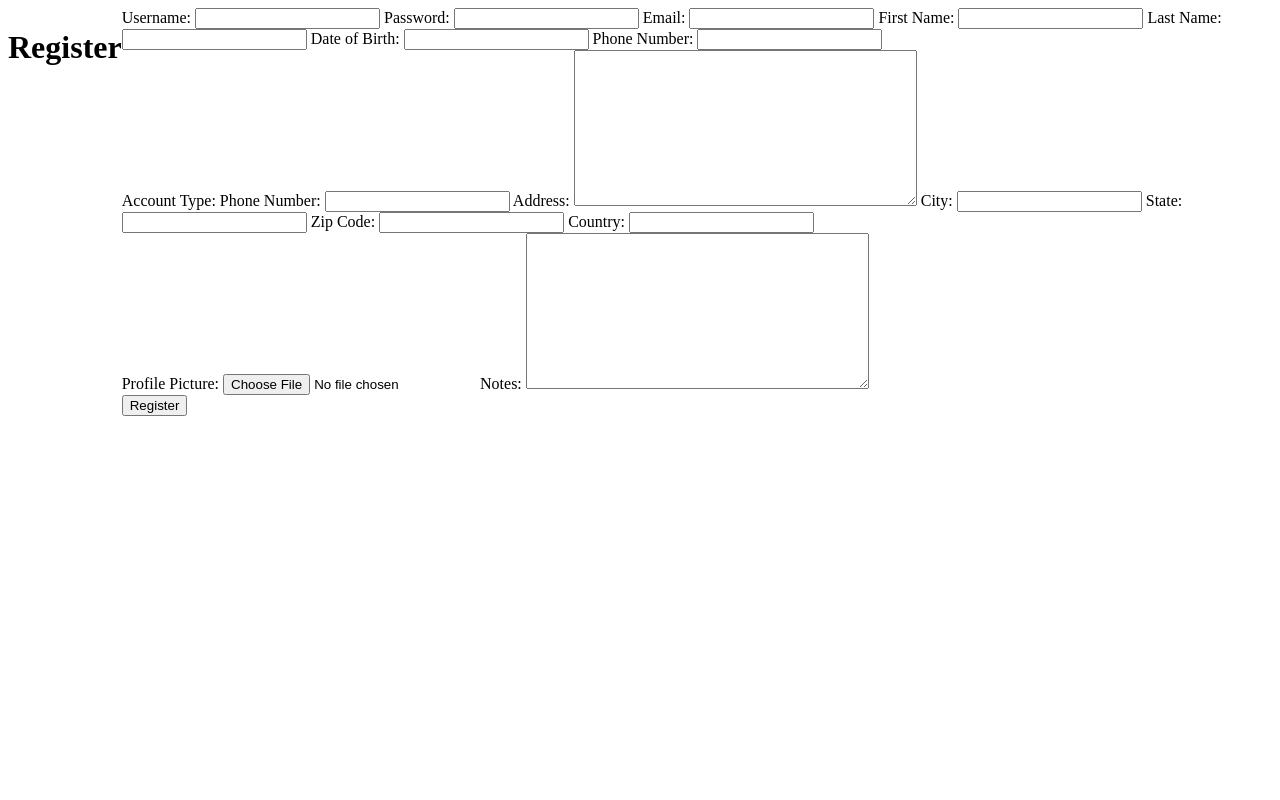
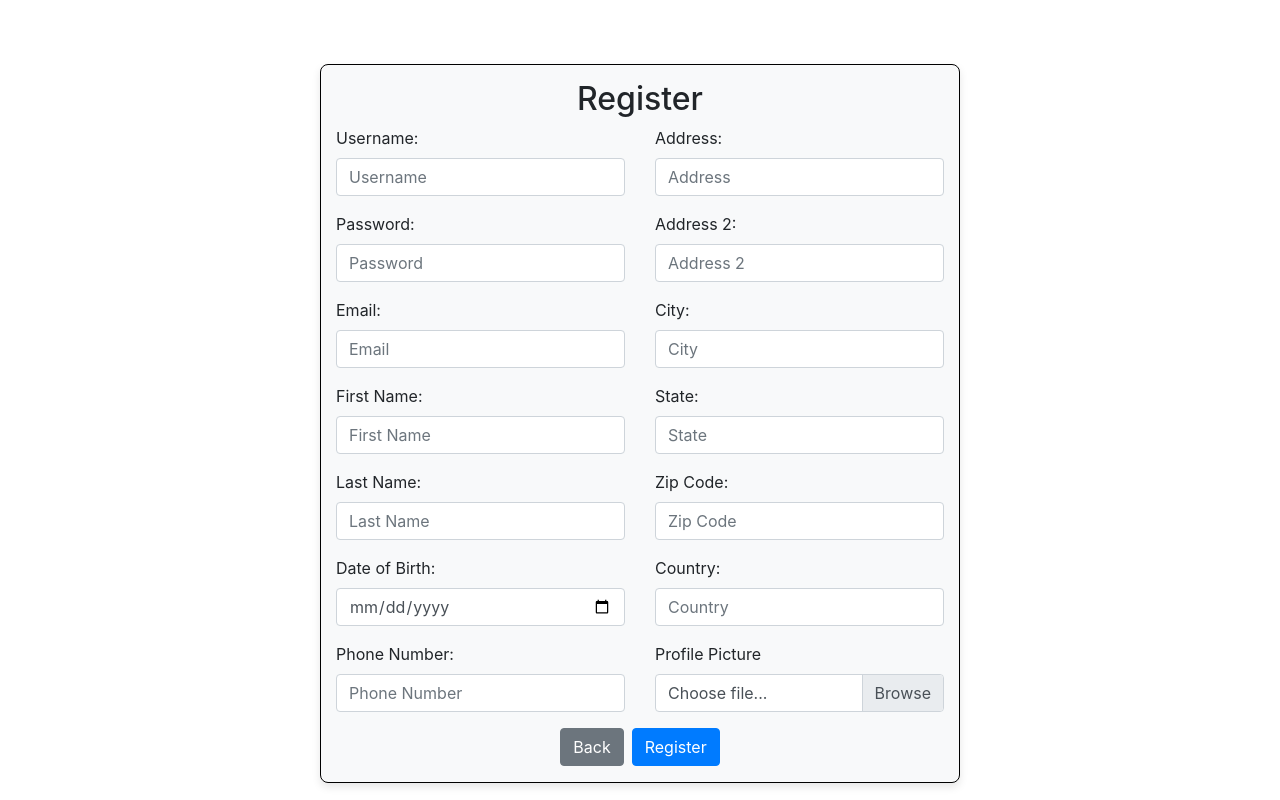
Before and after one commit to jakeymac/Plataforma-De-Vendas, a Django app: page /register_account/ in a window 1280 px wide. Run offline with Django 4.2, Linux system fonts and the light colour scheme; some libraries are stand-ins or nearby versions.

Commit message:
customer registration form complete in bootstrap, with API endpoint and initial verification

```diff
--- a/Plataforma_de_Vendas/Accounts/forms.py
+++ b/Plataforma_de_Vendas/Accounts/forms.py
@@ -5,12 +5,12 @@ from Stores.models import Store
 class AccountRegistrationForm(forms.ModelForm):
     class Meta:
         model = CustomUser
-        fields = ['username', 'email', 'password', 'first_name', 'last_name', 'address', 'address_two', 'city', 'state', 'zip_code', 'country', 'phone_number', 'profile_picture', 'date_of_birth', 'notes']
+        fields = ['username', 'email', 'password', 'first_name', 'last_name', 'address', 'address_two', 'city', 'state', 'zip_code', 'country', 'phone_number', 'profile_picture', 'date_of_birth']
 
 class SellerRegistrationForm(forms.ModelForm):
     class Meta:
         model = CustomUser
-        fields = ['username', 'email', 'password', 'first_name', 'last_name', 'address', 'address_two', 'city', 'state', 'zip_code', 'country', 'phone_number', 'profile_picture', 'date_of_birth', 'notes']
+        fields = ['username', 'email', 'password', 'first_name', 'last_name', 'address', 'address_two', 'city', 'state', 'zip_code', 'country', 'phone_number', 'profile_picture', 'date_of_birth']
 
     store = forms.ModelChoiceField(queryset=Store.objects.all())
     stock_notifications = forms.BooleanField()
--- a/Plataforma_de_Vendas/Accounts/models.py
+++ b/Plataforma_de_Vendas/Accounts/models.py
@@ -25,7 +25,6 @@ class CustomUser(AbstractUser):
     phone_number = models.CharField(max_length=15, null=True, blank=True)
     profile_picture = models.ImageField(upload_to='profile_pictures/', null=True, blank=True)
     date_of_birth = models.DateField(null=True, blank=True)
-    notes = models.TextField(null=True, blank=True)
 
     def __str__(self):
         return self.username
--- a/Plataforma_de_Vendas/Accounts/templates/Accounts/register_account.html
+++ b/Plataforma_de_Vendas/Accounts/templates/Accounts/register_account.html
@@ -7,52 +7,93 @@
     <script src="https://ajax.googleapis.com/ajax/libs/jquery/3.5.1/jquery.min.js"></script>
     <script src="{% static 'js/register_account.js' %}"></script>
     <link rel="stylesheet" type="text/css" href="{% static 'css/register_account.css' %}">
+    <link rel="stylesheet" href="https://stackpath.bootstrapcdn.com/bootstrap/4.5.2/css/bootstrap.min.css">
     <meta name="csrf-token" content="{{ csrf_token }}">
 </head>
 <body>
-    <div id="registration-container">
-        <h1>Register</h1>
-        <form method="post">
+    <div id="registration-container" class="container">
+        <h2 class="text-center">Register</h2>
+        <form method="post" id="account-registration-form">
             {% csrf_token %}
-            <div class="form-column">
-                <label for="{{ form.username.id_for_label }}">Username:</label>
-                {{ form.username }}
-                <label for="{{ form.password.id_for_label }}">Password:</label>
-                {{ form.password }}
-                <label for="{{ form.email.id_for_label }}">Email:</label>
-                {{ form.email }}
-                <label for="{{ form.first_name.id_for_label }}">First Name:</label>
-                {{ form.first_name }}
-                <label for="{{ form.last_name.id_for_label }}">Last Name:</label>
-                {{ form.last_name }}
-                <label for="{{ form.date_of_birth.id_for_label }}">Date of Birth:</label>
-                {{ form.date_of_birth }}
-                <label for="{{ form.phone_number.id_for_label }}">Phone Number:</label>
-                {{ form.phone_number }}
+            <div class="row">
+                <div class="form-column col-md-6">
+                    <div class="form-group">
+                        <label for="username">Username:</label>
+                        <input type="text" id="username" name="username" class="form-control" placeholder="Username">
+                        <div class="invalid-feedback" id="username-error-div"></div>
+                    </div>
+                    <div class="form-group">
+                        <label for="password">Password:</label>
+                        <input type="password" id="password" name="password" class="form-control" placeholder="Password">
+                        <div class="invalid-feedback" id="password-error-div"></div>
+                    </div>
+                    <div class="form-group">
+                        <label for="email">Email:</label>
+                        <input type="email" id="email" name="email" class="form-control" placeholder="Email">
+                        <div class="invalid-feedback" id="email-error-div"></div>
+                    </div>
+                    <div class="form-group">
+                        <label for="first_name">First Name:</label>
+                        <input type="text" id="first_name" name="first_name" class="form-control" placeholder="First Name">
+                        <div class="invalid-feedback" id="first_name-error-div"></div>
+                    </div>
+                    <div class="form-group">
+                        <label for="last_name">Last Name:</label>
+                        <input type="text" id="last_name" name="last_name" class="form-control" placeholder="Last Name">
+                        <div class="invalid-feedback" id="last_name-error-div"></div>
+                    </div>
+                    <div class="form-group">
+                        <label for="date_of_birth">Date of Birth:</label>
+                        <input type="date" id="date_of_birth" name="date_of_birth" class="form-control">
+                    </div>
+                    <div class="form-group">
+                        <label for="phone_number">Phone Number:</label>
+                        <input type="text" id="phone_number" name="phone_number" class="form-control" placeholder="Phone Number">
+                        <div class="invalid-feedback" id="phone_number-error-div"></div>
+                    </div>
+                </div>
+                <div class="form-column col-md-6">
+                    <div class="form-group">
+                        <label for="address">Address:</label>
+                        <input type="text" id="address" name="address" class="form-control" placeholder="Address">
+                    </div>
+                    <div class="form-group">
+                        <label for="address_line_two">Address 2:</label>
+                        <input type="text" id="address_line_two" name="address_line_two" class="form-control" placeholder="Address 2">
+                    </div>
+                    <div class="form-group">
+                        <label for="city">City:</label>
+                        <input type="text" id="city" name="city" class="form-control" placeholder="City">
+                    </div>
+                    <div class="form-group">
+                        <label for="state">State:</label>
+                        <input type="text" id="state" name="state" class="form-control" placeholder="State">
+                    </div>
+                    <div class="form-group">
+                        <label for="zip_code">Zip Code:</label>
+                        <input type="text" id="zip_code" name="zip_code" class="form-control" placeholder="Zip Code">
+                        <div class="invalid-feedback" id="zip_code-error-div"></div>
+                    </div>
+                    <div class="form-group">
+                        <label for="country">Country:</label>
+                        <input type="text" id="country" name="country" class="form-control" placeholder="Country">
+                        <div class="invalid-feedback" id="country-error-div"></div>
+                    </div>
+                    <div class="form-group">
+                        <label for="profile_picture">Profile Picture</label>
+                        <div class="custom-file">
+                            <input type="file" class="custom-file-input" id="profile_picture" name="profile_picture" aria-describedby="fileHelp">
+                            <label class="custom-file-label" for="profile_picture"><span>Choose file...</span></label>
+                            <div class="invalid-feedback" id="profile_picture-error-div"></div>
+                        </div>
+                    </div>
+                </div>
             </div>
-            <div class="form-column">
-                <label for="{{ form.account_type.id_for_label }}">Account Type:</label>
-                {{ form.account_type }}
-                <label for="{{ form.phone_number.id_for_label }}">Phone Number:</label>
-                {{ form.phone_number }}
-                <label for="{{ form.address.id_for_label }}">Address:</label>
-                {{ form.address }}
-                <label for="{{ form.city.id_for_label }}">City:</label>
-                {{ form.city }}
-                <label for="{{ form.state.id_for_label }}">State:</label>
-                {{ form.state }}
-                <label for="{{ form.zip_code.id_for_label }}">Zip Code:</label>
-                {{ form.zip_code }}
-                <label for="{{ form.country.id_for_label }}">Country:</label>
-                {{ form.country }}
+            <div id="buttons-container" class="row justify-content-center mb-3">
+                <button type="button" class="btn btn-secondary mr-2" id="back-button">Back</button>
+                <button type="submit" class="btn btn-primary" id="register-button">Register</button>
             </div>
-            <div class="form-column">
-                <label for="{{ form.profile_picture.id_for_label }}">Profile Picture:</label>
-                {{ form.profile_picture }}
-                <label for="{{ form.notes.id_for_label }}">Notes:</label>
-                {{ form.notes }}
-            </div>
-            <button type="submit">Register</button>
+
         </form>
     </div>
 </body>
--- a/Plataforma_de_Vendas/Plataforma_de_Vendas/static/css/register_account.css
+++ b/Plataforma_de_Vendas/Plataforma_de_Vendas/static/css/register_account.css
@@ -1,7 +1,25 @@
 #registration-container {
-    display: flex;
+    width:50%;
+    height:50%;
+    margin-left: 25%;
+    margin-top: 5%;
+    border: 1px solid black;
+    padding-top: 15px;
+    background-color: #f8f9fa;
+    border-radius: 8px;
+    box-shadow: 0 4px 8px rgba(0, 0, 0, 0.1);
+    transition: box-shadow 0.3s ease-in-out;
 }
 
-.form-column {
+.is-invalid {
+    border-color: #dc3545; /* Bootstrap's default red */
+    box-shadow: 0 0 0 0.2rem rgba(220, 53, 69, 0.25); /* Optional: Adds a red glow */
+}
 
+.custom-file .custom-file-label > span {
+    display: block;
+    overflow: hidden;
+    white-space: nowrap;
+    text-overflow: ellipsis;
+    width: 75%;
 }
--- /dev/null
+++ b/Plataforma_de_Vendas/Plataforma_de_Vendas/static/js/register_account.js
@@ -0,0 +1,55 @@
+function load_event_listeners() {
+    document.getElementById('profile_picture').addEventListener('change', function() {
+        var fileNameSpan = document.querySelector('label[for="' + this.id + '"] span');
+        var fileName = this.files.length > 0 ? this.files[0].name : 'Choose file...';
+        fileNameSpan.textContent = fileName;
+    });
+
+    $("#back-button").on("click", function() {
+        window.location.href = "/";
+    });
+
+    $('input').on('input', function() {
+        var inputField = $(this);
+        var errorDiv = inputField.next('.invalid-feedback');
+        inputField.removeClass('is-invalid').next('.invalid-feedback').empty().hide();
+    });
+
+    $("#account-registration-form").submit(function(event) {
+        event.preventDefault();
+        var form_data = new FormData(this);
+        form_data.append("account_type", "customer");
+        fetch('/api/accounts/register', {
+            method: 'POST',
+            body: form_data
+        })
+        .then(response => {
+            if (response.ok) {
+                return response.json();
+            } else {
+                response.json().then(data => {
+                    Object.keys(data).forEach(key => {
+                        var inputField = $(`#${key}`);
+                        var errorDiv = $(`#${key}-error-div`);
+                        errorDiv.text(data[key]);
+                        inputField.addClass('is-invalid');
+                        errorDiv.show();
+                    })
+                });
+                console.log(response);
+                // throw new Error('Error in request');
+            }
+        })
+        .then(data => {
+            if (data) {
+                alert('Account created');
+                window.location.href = "/login";
+            }
+
+        });
+    });
+}
+
+$(document).ready(function() {
+    load_event_listeners();
+});
--- a/Plataforma_de_Vendas/Plataforma_de_Vendas/urls.py
+++ b/Plataforma_de_Vendas/Plataforma_de_Vendas/urls.py
@@ -82,10 +82,10 @@ urlpatterns = [
     path('api/accounts/logout/', account_endpoints.logout_endpoint),
     path('api/accounts/current_user/', account_endpoints.get_current_user_info_endpoint),
     path('api/accounts/<int:user_id>/', account_endpoints.get_user_endpoint),
-    path('api/accounts/sellers/', account_endpoints.get_sellers_endpoint),
-    path('api/accounts/sellers/<int:store_id>/', account_endpoints.get_sellers_by_store_endpoint),
     path('api/accounts/customers/', account_endpoints.get_customers_endpoint),
-
+    path('api/accounts/admins/', account_endpoints.get_admins_endpoint),
+    path('api/accounts/edit_user/', account_endpoints.edit_user_endpoint),
+    path('api/accounts/register', account_endpoints.register_account_endpoint),
 
     path('api/orders/', order_endpoints.get_orders_endpoint),
     path('api/orders/<int:order_id>/', order_endpoints.get_order_endpoint),
--- a/Plataforma_de_Vendas/Stores/templates/Stores/base.html
+++ b/Plataforma_de_Vendas/Stores/templates/Stores/base.html
@@ -10,6 +10,7 @@
     {% endblock %}
 
     {% block styles %}
+        <!-- <link rel="stylesheet" href="https://stackpath.bootstrapcdn.com/bootstrap/4.5.2/css/bootstrap.min.css"> -->
         <link rel="stylesheet" type="text/css" href="{% static 'css/base.css' %}">
     {% endblock %}
 
```
Also changed, not shown: Plataforma_de_Vendas/Accounts/endpoints.py (+35 -56 lines), Plataforma_de_Vendas/Accounts/serializers.py (+14 -16 lines), Plataforma_de_Vendas/Accounts/migrations/0005_remove_customuser_notes_alter_customuser_first_name_and_more.py (added), Plataforma_de_Vendas/db.sqlite3, Plataforma_de_Vendas/media/profile_pictures/Screenshot_2024-06-20_at_3.23.25PM.png (added), Plataforma_de_Vendas/media/profile_pictures/Screenshot_2024-06-20_at_3.23.44PM.png (added).
